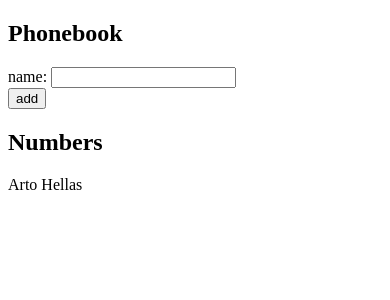
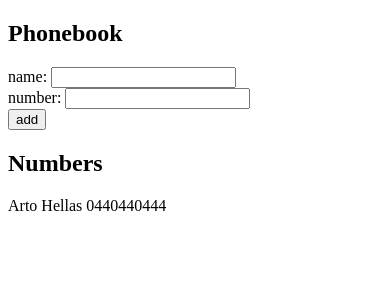
Before and after one commit to pbrovkin/FullStackOpen, a React (Create React App) app in the folder part2/phonebook/: page / in a window 390 px wide. Shown: the top 300 px of the page. Built offline with nearby package versions, Linux system fonts and the light colour scheme.

Commit message:
phonebook, step3

```diff
--- a/part2/phonebook/src/App.js
+++ b/part2/phonebook/src/App.js
@@ -2,27 +2,34 @@
 
 const App = () => {
   const [persons, setPersons] = useState([
-    { name: 'Arto Hellas' }
+    { name: 'Arto Hellas', number: '0440440444' }
   ])
   const [newName, setNewName] = useState('')
+  const [newNumber, setNewNumber] = useState('')
 
   const addContact = (event) => {
     event.preventDefault()
     if (!persons.map(person => person.name).includes(newName)) {
       const contactObject = {
         name: newName,
-        id: persons.length + 1,
+        number: newNumber
       }
       setPersons(persons.concat(contactObject))
       setNewName('')
+      setNewNumber('')
     } else {
       alert(`${newName} is already added to phonebook`)
       setNewName('')
+      setNewNumber('')
     }
   }
 
   const handleNameChange = (event) => {
     setNewName(event.target.value)
+  }
+
+  const handleNumberChange = (event) => {
+    setNewNumber(event.target.value)
   }
 
   return (
@@ -33,12 +40,18 @@
           name: <input value={newName} onChange={handleNameChange} />
         </div>
         <div>
+          number: <input value={newNumber} onChange={handleNumberChange} />
+        </div>
+        <div>
           <button type="submit">add</button>
         </div>
       </form>
+
       <h2>Numbers</h2>
       {persons.map(person =>
-        <p key={person.name}>{person.name}</p>
+        <p key={person.name}>
+          {person.name} {person.number}
+        </p>
       )}
     </div>
   )
```
